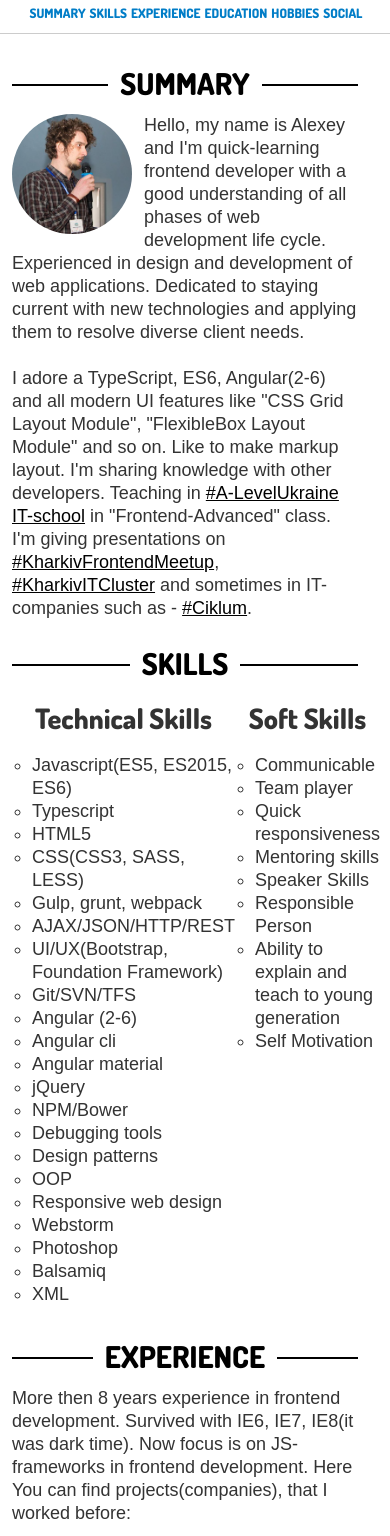
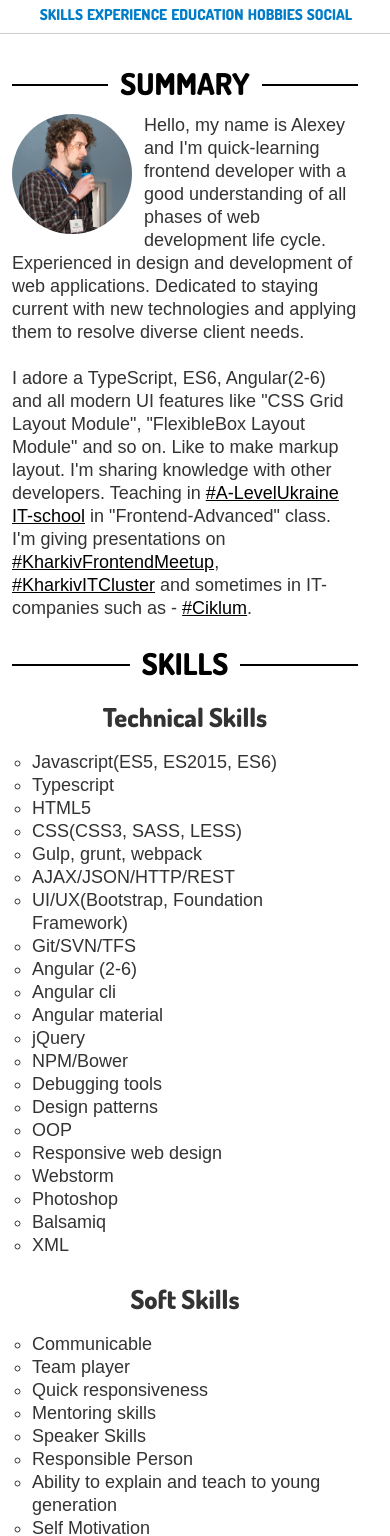
Before and after one commit to jediManJS/frontendCV, a plain HTML site: page index.html in a window 390 px wide. Shown: the part 90-1626 px from the top of the page. Drawn offline with Linux system fonts and the light colour scheme.

Commit message:
minor fixes
Remove "Summary" link from header. Responsive fixes.

```diff
--- a/css/styles.css
+++ b/css/styles.css
@@ -261,7 +261,7 @@ h4.company-position a {
     border: none;
     cursor: pointer;
     box-shadow: none;
-    opacity: 0.6;
+    opacity: 0.7;
     color: #5574b0;
     justify-content: center;
     align-items: center;
@@ -305,7 +305,10 @@ h4.company-position a {
 @media screen and (max-width: 600px) {
     .header-wrapper nav a {
         padding: 6px 3px;
-        font-size: 14px;
+        font-size: 16px;
+    }
+    .skills-holder {
+        flex-direction: column;
     }
     .gallery-item {
         width: 100%;
@@ -317,10 +320,14 @@ h4.company-position a {
 @media screen and (max-width: 400px) {
     .header-wrapper nav a {
         padding: 6px 2px;
-        font-size: 13px;
+        font-size: 15px;
     }
     h2.section-heading span {
         font-size: 30px;
         padding: 0 12px;
+        text-align: center;
+    }
+    h3 {
+        font-size: 26px;
     }
 }
--- a/index.html
+++ b/index.html
@@ -15,7 +15,6 @@
             <img src="images/logo.jpg" alt="HTML&CSS&JS">
         </div>
         <nav class="navigation">
-            <a href="#summary" class="top-nav">Summary</a>
             <a href="#skills" class="top-nav">Skills</a>
             <a href="#experience" class="top-nav">Experience</a>
             <a href="#education" class="top-nav">Education</a>
@@ -63,7 +62,7 @@
                     <li>Design patterns</li>
                     <li>OOP</li>
                     <li>Responsive web design</li>
-                    <li>Webstorm</li>
+                    <li id="experience">Webstorm</li>
                     <li>Photoshop</li>
                     <li>Balsamiq</li>
                     <li>XML</li>
@@ -81,7 +80,6 @@
                     <li>Ability to explain and teach to young generation</li>
                     <li>Self Motivation</li>
                 </ul>
-                <div id="experience"></div>
             </div>
         </div>
     </div>
```
